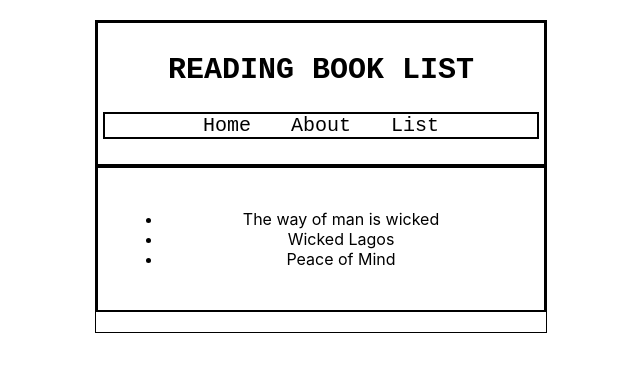
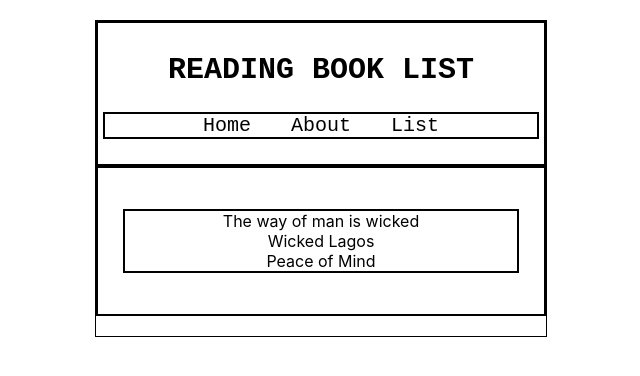
Before and after one commit to Legendary-Folah/readBookApp, a React (Create React App) app: page / in a window 1280 px wide. Shown: the top 376 px of the page, without its empty margins (319-959 px from the left). Built offline with nearby package versions, Linux system fonts and the light colour scheme.

Commit message:
hello there

```diff
--- a/src/index.css
+++ b/src/index.css
@@ -36,3 +36,13 @@ nav ul li {
   margin-bottom: 20px;
   border: 2px solid black;
 }
+
+.book-list ul {
+  padding: 0;
+  list-style-type: none;
+  border: 2px solid black;
+}
+
+.book-list ul li {
+
+}
```
